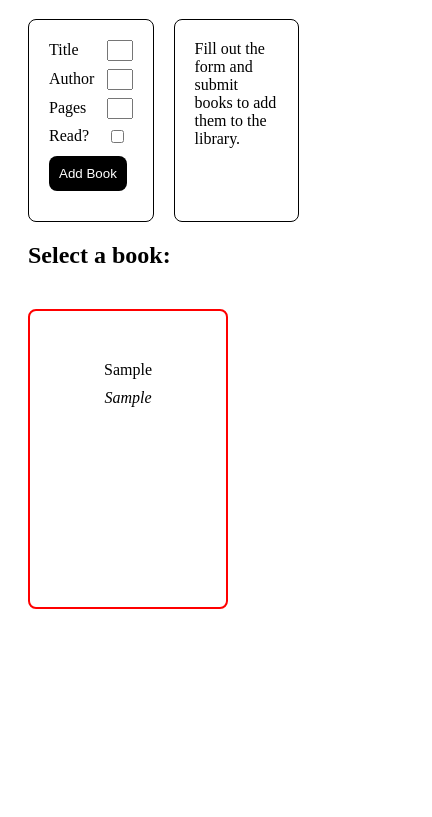
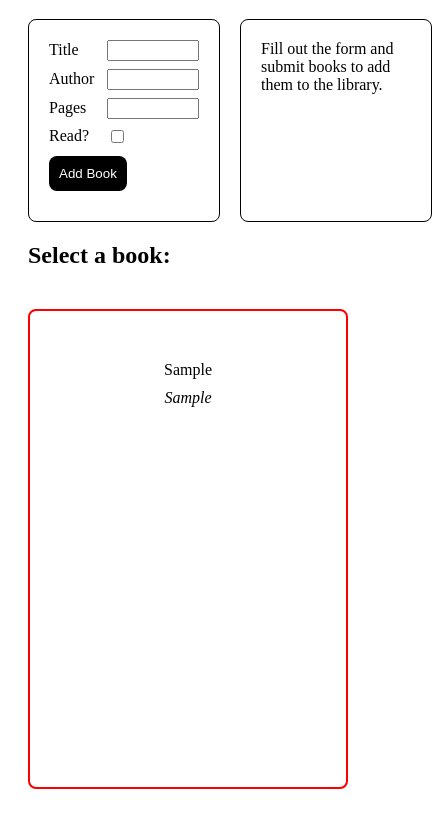
Before and after one commit to vnoblitt/tiny-library, a plain HTML site: page index.html in a window 390 px wide. Both pictures are taken after typing "Sample", "Sample", "5" into the empty fields and a click on the button "Add Book". Shown: the part 61-878 px from the top of the page, 432 px wide, since content can reach past the window. Before the commit the page ends 844 px from the top, so only its background shows below. Drawn offline with Linux system fonts and the light colour scheme.

Commit message:
Resized some stuff hoping for mobile compatibility.

```diff
--- a/styles.css
+++ b/styles.css
@@ -33,7 +33,8 @@ body {
     border: 1px solid black;
     border-radius: 8px;
     padding: 20px;
-    width: 25%;
+    min-width: 150px;
+    max-width: 25%;
 }
 
 .supercontainer {
@@ -44,8 +45,8 @@ body {
 .book {
     box-sizing: border-box;
 
-    height: 300px;
-    width: 200px;
+    height: 30rem;
+    width: 20rem;
     border: 2px solid black;
     border-radius: 8px;
 
```
